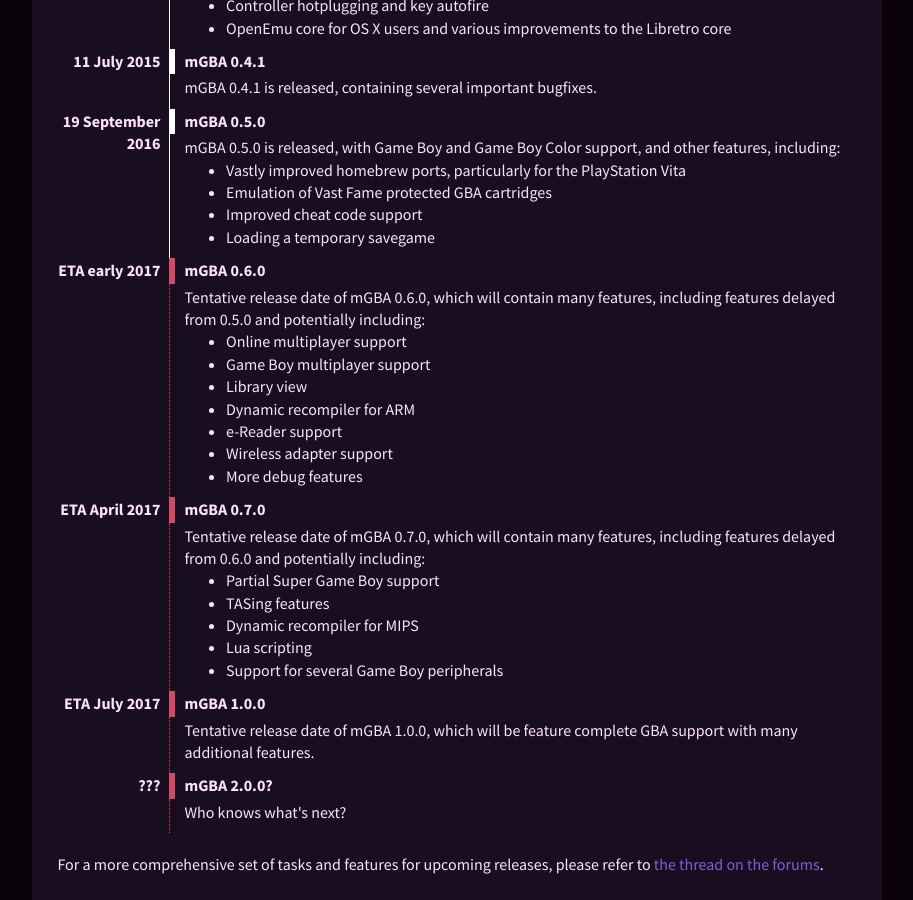
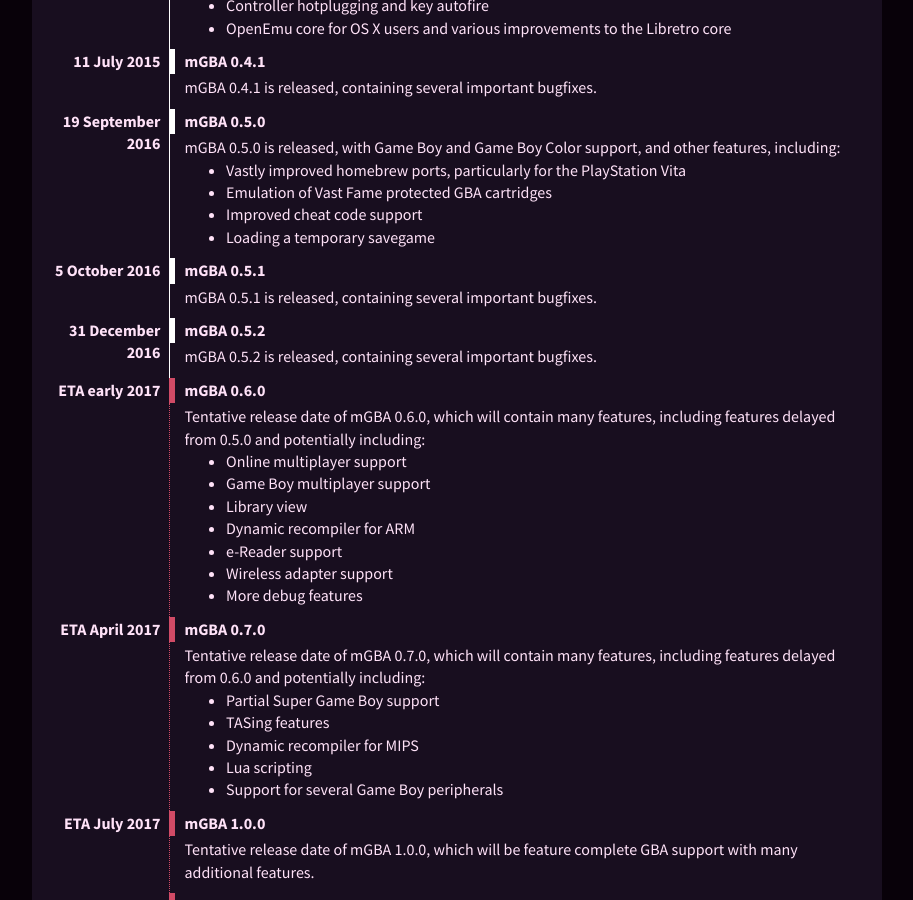
Before and after one commit to mgba-emu/www, a Jekyll site: the page built from timeline.markdown, in a window 1280 px wide and 900 px high, scrolled down 2539 px. Shown: the whole window, without its empty margins (142-1055 px from the left). Built offline with Jekyll 4.4.1, drawn with Linux system fonts in a browser that asks for light colours.

```diff
--- a/timeline.markdown
+++ b/timeline.markdown
@@ -149,6 +149,20 @@ While mGBA has only been out for a relatively short time, it has a long history.
 		<li>Loading a temporary savegame</li>
 	</ul>
 </dd>
+<dt>
+	<aside class="tl-date">5 October 2016</aside>
+	mGBA 0.5.1
+</dt>
+<dd>
+	<p>mGBA 0.5.1 is released, containing several important bugfixes.</p>
+</dd>
+<dt>
+	<aside class="tl-date">31 December 2016</aside>
+	mGBA 0.5.2
+</dt>
+<dd>
+	<p>mGBA 0.5.2 is released, containing several important bugfixes.</p>
+</dd>
 <dt class="tl-future" id="IN+THE+FUTURE">
 	<aside class="tl-date">ETA early 2017</aside>
 	mGBA 0.6.0
```
Also changed, not shown: downloads.markdown (+10 -10 lines).
